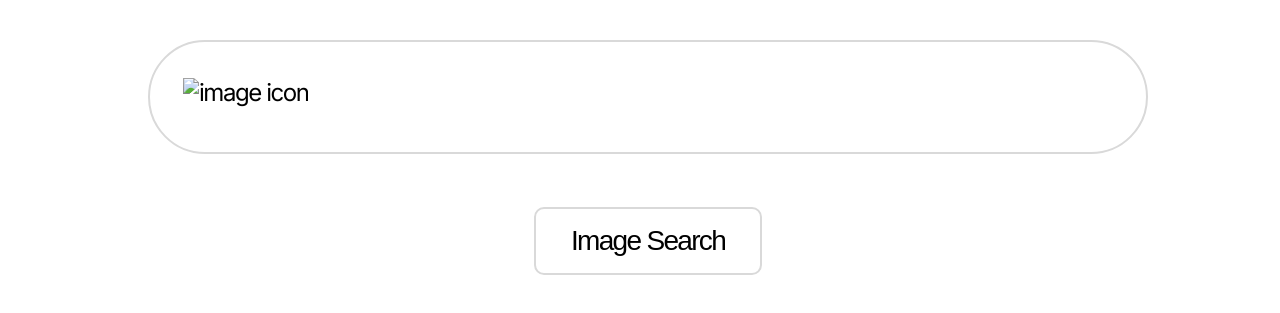
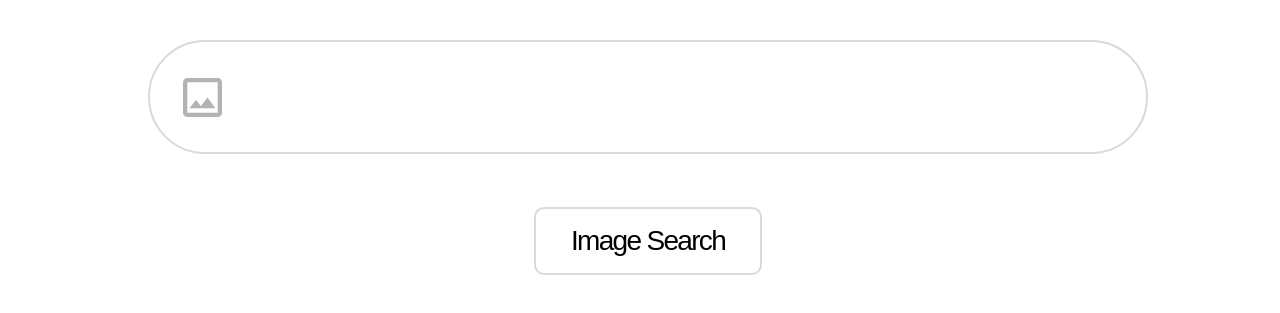
Before and after one commit to ViacheTix/search, a plain HTML site: page imageS.html in a window 1280 px wide. Shown: the part 383-696 px from the top of the page. Drawn offline with Linux system fonts and the light colour scheme.

Commit message:
Resolved path problem for icons to appear in the html

```diff
--- a/imageS.html
+++ b/imageS.html
@@ -18,7 +18,7 @@
 	<div class="search-group">
 		<h1>Search</h1>
 		<form action="https://www.google.com/images">
-			<img src="icons/gallery.svg" alt="image icon">
+			<img src="gallery.svg" alt="image icon">
 			<input type="text" name="q">
 			<input type="submit" value="Image Search">
 		</form>
```
Also changed, not shown: index.html (+1 -1 lines).
